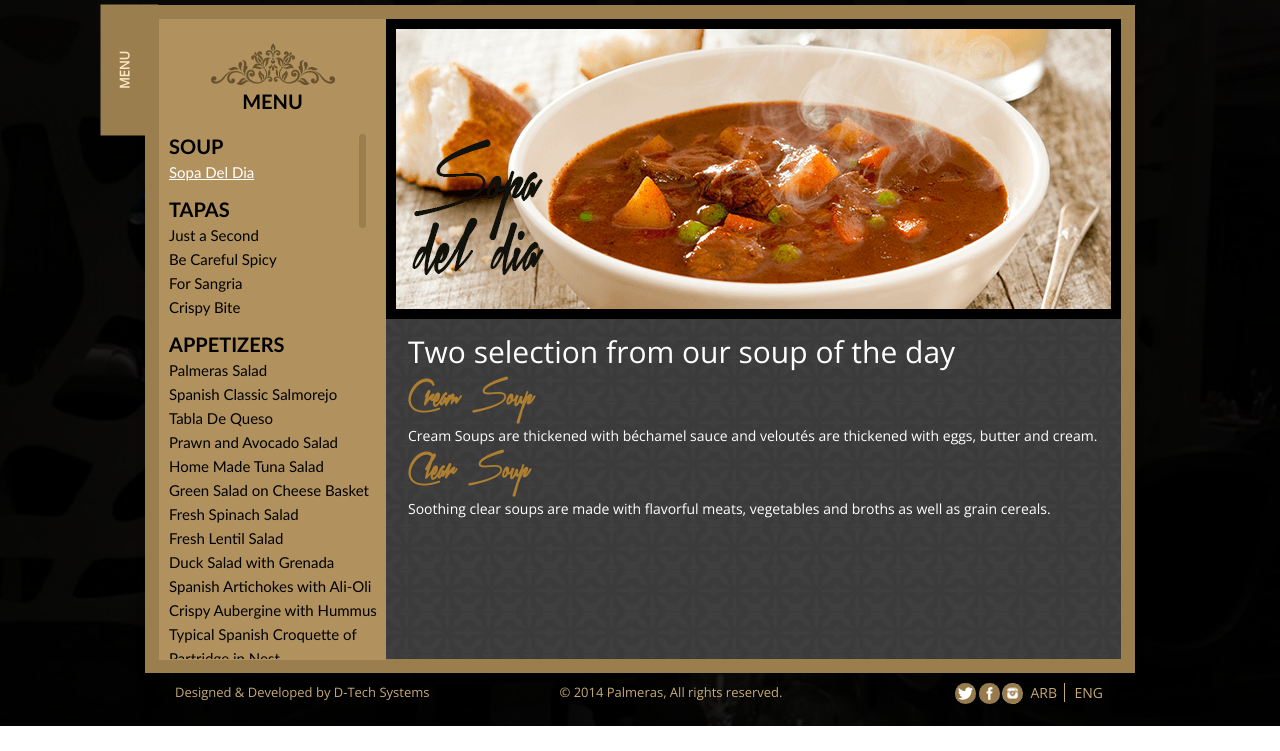
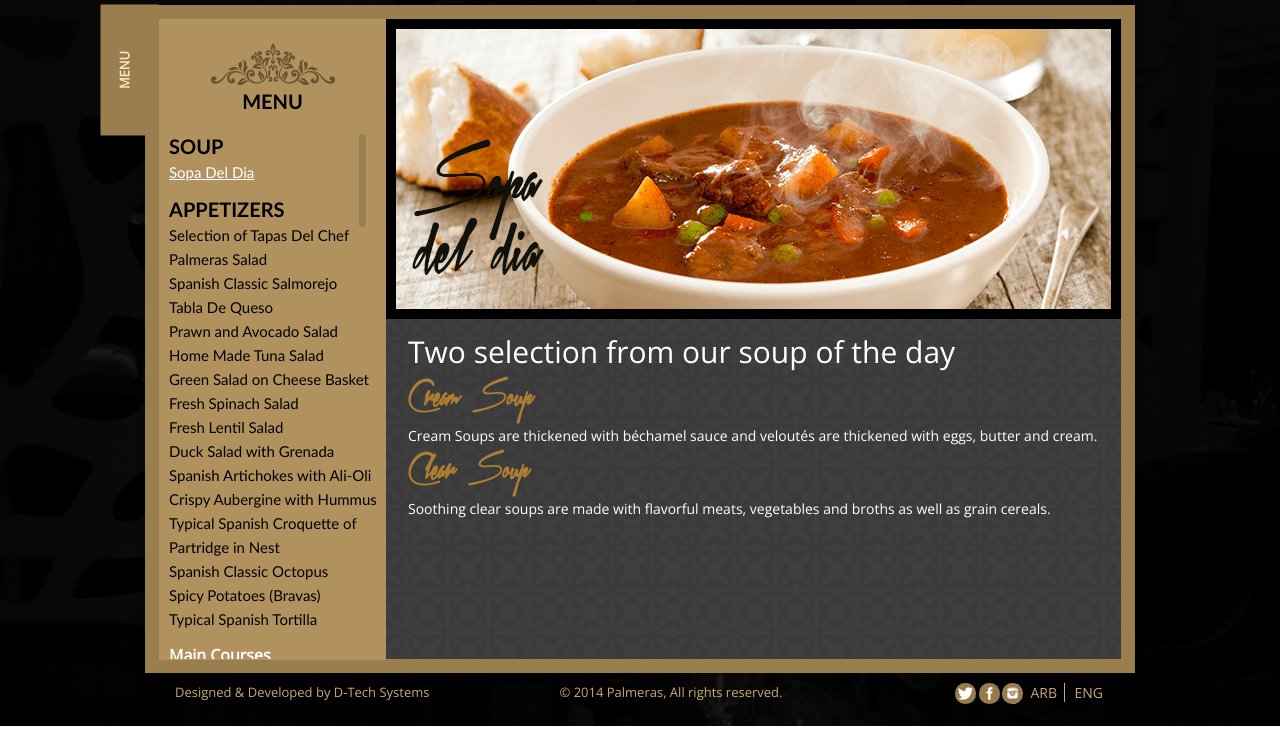
Before and after one commit to DarussalamTech/palmeraas, a PHP site: page /menu.php in a window 1280 px wide. Shown: the part 149-900 px from the top of the page. Run offline with PHP 8.4, Linux system fonts and the light colour scheme.

Commit message:
images changes.. text change.. IE7 compatible

```diff
--- a/css/style.css
+++ b/css/style.css
@@ -1,3 +1,6 @@
+header, nav, section, article, aside, footer, hgroup {
+    display: block;
+}
 @font-face {
 	font-family:'Xtreem_Fat_Demo';
 	src:url(../fonts/XtreemFat_Demo.eot);
--- a/left_menu.php
+++ b/left_menu.php
@@ -12,14 +12,8 @@
             <li><a href="javascript:void(0)" onClick="left_menu_data.update_right_section('sopa_del_dia')"  class="menu_active">Sopa Del Dia</a></li>
         </ul>
         <ul>
-            <li>TAPAS</li>
-            <li><a href="javascript:void(0)" onClick="left_menu_data.update_right_section('just_a_second')">Just a Second</a></li>
-            <li><a href="javascript:void(0" onClick="left_menu_data.update_right_section('be_careful_spicy')">Be Careful Spicy</a></li>
-            <li><a href="javascript:void(0" onClick="left_menu_data.update_right_section('for_sangria')">For Sangria</a></li>
-            <li><a href="javascript:void(0" onClick="left_menu_data.update_right_section('crispy_bite')">Crispy Bite</a></li>
-        </ul>
-        <ul>
             <li>APPETIZERS</li>
+            <li><a href="javascript:void(0)" onClick="left_menu_data.update_right_section('selection_of_tapas_del_chef')" >Selection of Tapas  Del Chef</a></li>
             <li><a href="javascript:void(0" onClick="left_menu_data.update_right_section('palmeras_salad')">Palmeras Salad</a></li>
             <li><a href="javascript:void(0" onClick="left_menu_data.update_right_section('spanish_classic_salmorejo')">Spanish Classic Salmorejo</a></li>
             <li><a href="javascript:void(0" onClick="left_menu_data.update_right_section('tabla_de_queso')">Tabla De Queso</a></li>
@@ -97,6 +91,13 @@
             <li><a href="javascript:void(0" onClick="left_menu_data.update_right_section('like_in_spain')">Like in Spain</a></li>
             <li><a href="javascript:void(0" onClick="left_menu_data.update_right_section('something_new')">Something New</a></li>
         </ul>
+        <ul>
+            <li>TAPAS</li>
+            <li><a href="javascript:void(0)" onClick="left_menu_data.update_right_section('just_a_second')">Just a Second</a></li>
+            <li><a href="javascript:void(0" onClick="left_menu_data.update_right_section('be_careful_spicy')">Be Careful Spicy</a></li>
+            <li><a href="javascript:void(0" onClick="left_menu_data.update_right_section('for_sangria')">For Sangria</a></li>
+            <li><a href="javascript:void(0" onClick="left_menu_data.update_right_section('crispy_bite')">Crispy Bite</a></li>
+        </ul>
          <span>Palmeras Drink List</span>
         <ul>
             <li>SOFT DRINKS</li>
--- a/menu_pages_info.php
+++ b/menu_pages_info.php
@@ -13,6 +13,9 @@
 
 		sopa_del_dia_img : 'images/soup_1.png',
 		sopa_del_dia_contents : '<p class="main_p">Two selection from our soup of the day</p><h3>Cream Soup</h3><p>Cream Soups are thickened with béchamel sauce and veloutés are thickened with eggs, butter and cream.</p><h3>Clear Soup</h3><p>Soothing clear soups are made with flavorful meats, vegetables and broths as well as grain cereals.</p>',
+
+		selection_of_tapas_del_chef_img : 'images/selection_of_tapas_del_chef.jpg',
+		selection_of_tapas_del_chef_contents : '<h3>Selection of Tapas Del Chef</h3><p>Petite variety of tapas from our appetizers.</p>',
 
 		just_a_second_img : "images/just_a_second.jpg",
 		just_a_second_contents : '<h3>Just a Second</h3><p>Fresh steamed spinach hank topped with toasted cheese, fresh cherry and black olives, laid on crispy potato bed, dressed with extra virgin olive oil</p>',
@@ -152,7 +155,7 @@
 		tarta_de_mousse_de_chocolate_img : "images/tarta_de_mouse_de_chocolat.jpg",
 		tarta_de_mousse_de_chocolate_contents : '<h3>Tarta De Mouse De Chocolat</h3><p>Cream of pure homemade chocolate cake with a mirror of vanilla and touch of mint.</p>',
 
-		la_cerveza_despana_img : "images/soup_1.png",
+		la_cerveza_despana_img : "images/la_cervesa_de_espana.jpg",
 		la_cerveza_despana_contents : '<h3>La Cerveza Despana</h3><p>Mango and coco sorbet.</p>',
 
 		fresh_fruits_assortment_img : "images/fresh_fruits_assortment.jpg",
```
Also changed, not shown: book-table.php (+11 -0 lines), images/grilled_margaret_duck.jpg, images/la_cervesa_de_espana.jpg (added), images/penne_palmeras.jpg, images/selection_of_tapas_del_chef.jpg.
